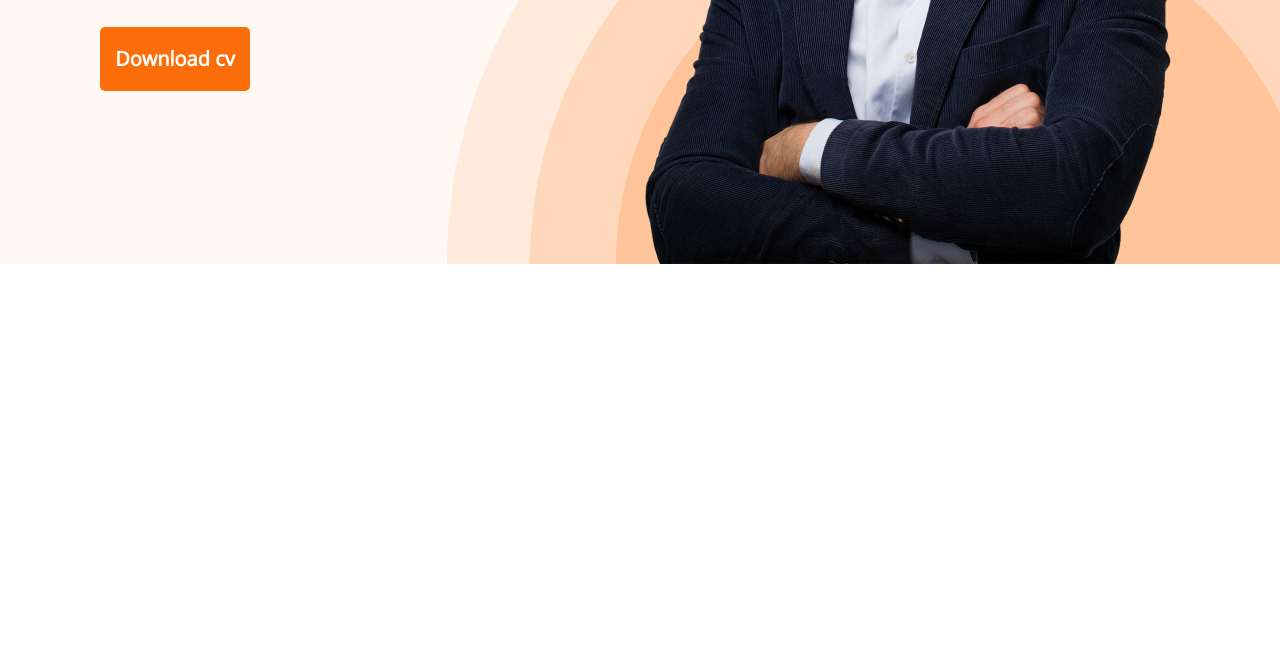
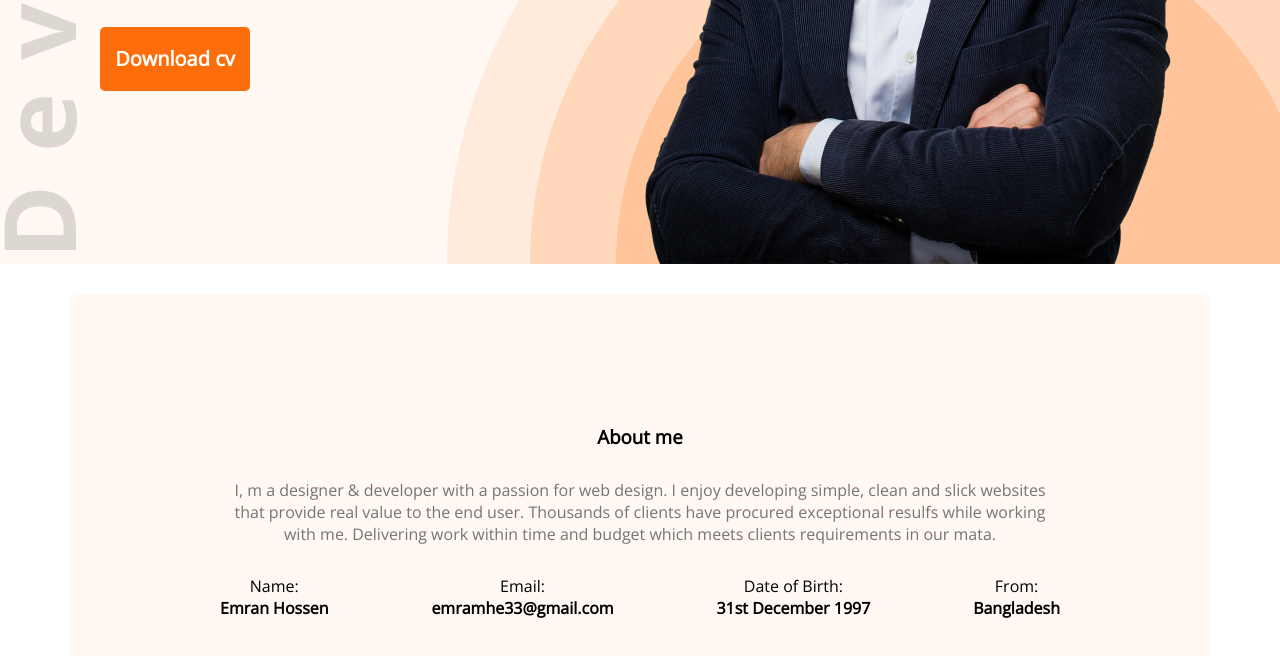
Before and after one commit to emranhe33/Developer-Portfolio, a plain HTML site: page index.html in a window 1280 px wide. Shown: the part 576-1232 px from the top of the page. Before the commit the page ends 840 px from the top, so only its background shows below. Drawn offline with nearby package versions, Linux system fonts and the light colour scheme.

Commit message:
about part

```diff
--- a/index.html
+++ b/index.html
@@ -43,7 +43,30 @@
     </header>
 
     <main>
+        <section class="about">
+            <h3 class="section-title">About me</h3>
+            <p class="section-description">I, m a designer & developer with a passion for web design. I enjoy developing simple, clean and slick websites that provide real value to the end user. Thousands of clients have procured exceptional resulfs while working with me. Delivering work within time and budget which meets clients requirements in our mata.</p>
 
+            <div class="information">
+                <div>
+                    <p>Name:</p>
+                    <h4>Emran Hossen</h4>
+                </div>
+                <div>
+                    <p>Email:</p>
+                    <h4>emramhe33@gmail.com</h4>
+                </div>
+                <div>
+                    <p>Date of Birth:</p>
+                    <h4>31st December 1997</h4>
+                </div>
+                <div>
+                    <p>From:</p>
+                    <h4>Bangladesh</h4>
+                </div>
+            </div>
+
+        </section>
     </main>
 
     <footer>
--- a/styles/portfolio.css
+++ b/styles/portfolio.css
@@ -21,11 +21,11 @@
 
 /* header and nav sytles */
 
-.header{
+.header {
     background-color: #FFF8F3;
-    background-image: url(../images/header_bg.png);
+    background-image: url(../images/header_bg.png), url(../images/developer.png);
     background-repeat: no-repeat;
-    background-position: bottom right;
+    background-position: bottom right, left;
 }
 
 nav {
@@ -81,3 +81,32 @@ nav li {
     color: #757575;
     margin-bottom: 30px;
 }
+
+/* main part  */
+main {
+    max-width: 1140px;
+    margin: 0 auto;
+}
+
+/* section style */
+.about {
+    background: #FFF8F3;
+    border-radius: 10px;
+    text-align: center;
+    padding: 130px 150px;
+    margin: 30px 0;
+}
+
+.section-title {
+    margin-bottom: 30px;
+}
+
+.section-description {
+    color: #757575;
+    margin-bottom: 30px;
+}
+
+.information{
+    display: flex;
+    justify-content: space-between;
+}
```
